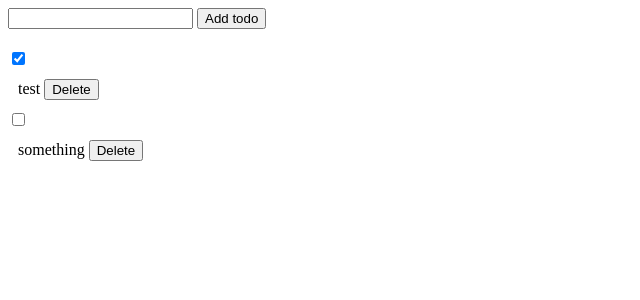
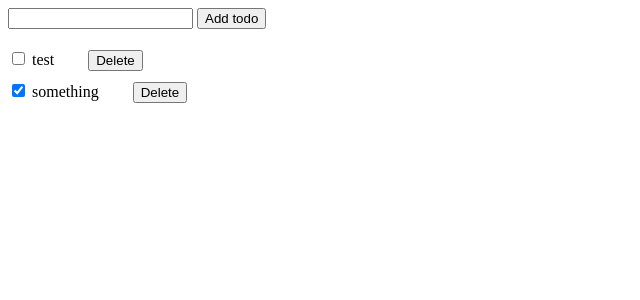
Before and after one commit to HanKwan/php-projects, a PHP site: page / in a window 1280 px wide. Shown: the top 300 px of the page, without its empty margins (0-640 px from the left). Run offline with PHP 8.4, Linux system fonts and the light colour scheme.

Commit message:
done with js and finished the simple todo

```diff
--- a/simpleTodo/index.php
+++ b/simpleTodo/index.php
@@ -19,29 +19,29 @@
     </form>
     <div style="margin-top: 20px;">
         <?php foreach ($todos as $todoName => $todo): ?>
-            <form action="check.php" method="post" style="display: inline-block;">
-                <input type="checkbox" name="checkTodo" <?php echo $todo['completed'] ? 'checked' : '' ?>>
-                <input type="hidden" name="checkTodo" value="<?php echo $todoName ?>">
-            </form>
+            <div style="margin-bottom: 10px;">
+                <form action="check.php" method="post" style="display: inline-block;">
+                    <input type="hidden" name="checking" value="<?php echo $todoName ?>">
+                    <input type="checkbox" class="checkTodo" <?php echo $todo['completed'] ? 'checked' : '' ?>>
+                </form>
 
-            <div style="margin: 10px;">
                 <?php echo $todoName ?>
-                <form style="display: inline-block;" action="delete.php" method="post">
+
+                <form style="display: inline-block; margin-left: 30px;" action="delete.php" method="post">
                     <input type="hidden" name="deleteTodo" value="<?php echo $todoName ?>">    <!-- don't forget to echo -->
                     <button>Delete</button>
                 </form>
             </div>
-
         <?php endforeach; ?>
     </div>
 
 <script>
-    const chekcBox = document.querySelectorAll('input[type=checkbox]');
-    checkBox.foreach(cb => {
+    const checkBoxs = document.querySelectorAll('.checkTodo');
+    checkBoxs.forEach(cb => {
         cb.onclick = function () {
-            // this.parentNode
+            this.parentNode.submit();
         }
-    });
+    })
 </script>
 </body>
 </html>
--- a/simpleTodo/todo.json
+++ b/simpleTodo/todo.json
@@ -1,8 +1,8 @@
 {
     "test": {
-        "completed": true
+        "completed": false
     },
     "something": {
-        "completed": false
+        "completed": true
     }
 }
```
Also changed, not shown: simpleTodo/check.php (+8 -1 lines).
